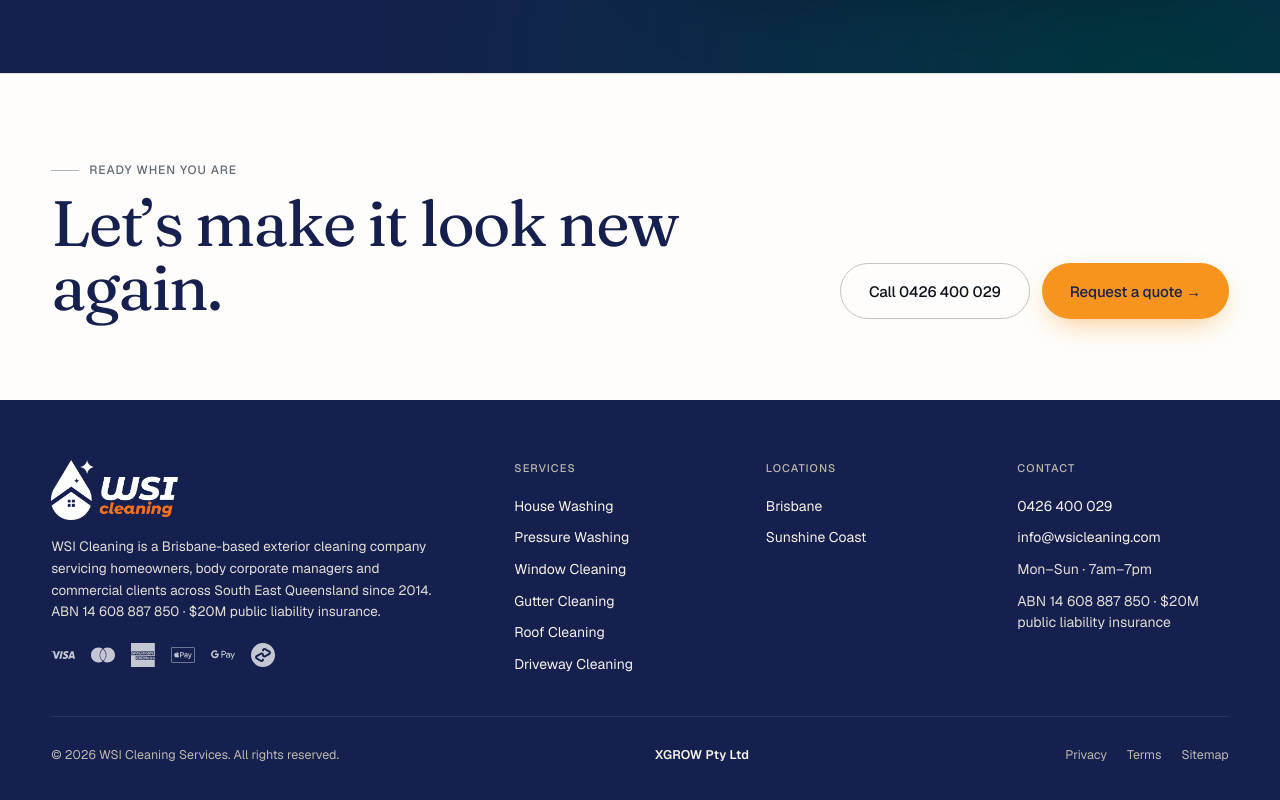
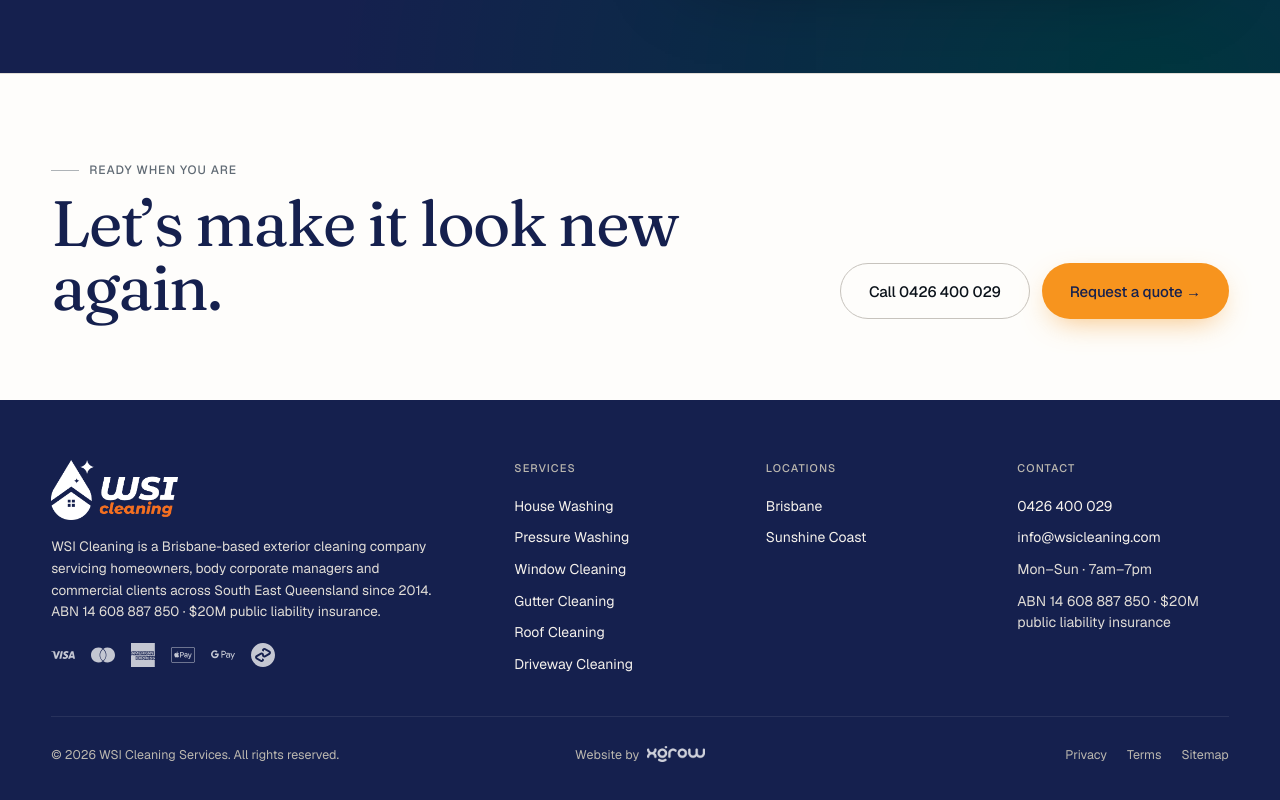
Before and after one commit to matt-xgrow/WSI-website1, a Next.js app: page / in a window 1280 px wide. Shown: the part 8831-9631 px from the top of the page. Built offline with nearby package versions, Linux system fonts and the light colour scheme; no server answers.

Commit message:
Add XGROW signature to footer (centered)

```diff
--- a/src/app/globals.css
+++ b/src/app/globals.css
@@ -1287,22 +1287,27 @@ details.faq-item > summary::marker { content: ""; }
   margin: 0 auto;
   padding: 28px 0 0;
   border-top: 1px solid oklch(1 0 0 / 0.08);
-  display: flex;
-  justify-content: space-between;
-  gap: 20px;
-  flex-wrap: wrap;
+  display: grid;
+  grid-template-columns: 1fr;
+  align-items: center;
+  gap: 16px;
   font-size: 12.5px;
   color: var(--warm-4);
 }
+.footer-bottom > * { justify-self: center; }
 .footer-bottom-links { display: flex; gap: 20px; }
 .footer-bottom-links a:hover { color: var(--warm-0); }
-.footer-credit { color: var(--warm-4); letter-spacing: 0.01em; }
-.footer-credit a {
-  color: var(--warm-2);
-  font-weight: 600;
-  transition: color 0.15s ease;
-}
-.footer-credit a:hover { color: var(--orange, #e8771e); }
+.footer-credit { display: inline-flex; align-items: center; gap: 8px; color: var(--warm-4); letter-spacing: 0.01em; }
+.footer-credit a { display: inline-flex; align-items: center; opacity: 0.8; transition: opacity 0.15s ease; }
+.footer-credit a:hover { opacity: 1; }
+.footer-credit img { height: 16px; width: auto; }
+
+@media (min-width: 720px) {
+  .footer-bottom { grid-template-columns: minmax(0, 1fr) auto minmax(0, 1fr); column-gap: 20px; }
+  .footer-bottom > :first-child { justify-self: start; }
+  .footer-bottom > :nth-child(2) { justify-self: center; }
+  .footer-bottom > :last-child { justify-self: end; }
+}
 
 /* ── Sticky CTA ─────────────────────────────────────────────────────────── */
 
--- a/src/components/site/footer.tsx
+++ b/src/components/site/footer.tsx
@@ -134,8 +134,14 @@ export function Footer() {
             © {new Date().getFullYear()} {site.legalName}. All rights reserved.
           </span>
           <span className="footer-credit">
-            <a href="https://xgrow.com.au" target="_blank" rel="noopener">
-              XGROW Pty Ltd
+            <span>Website by</span>
+            <a
+              href="https://www.xgrow.com.au"
+              target="_blank"
+              rel="noopener"
+              aria-label="XGROW — Business Automation & Marketing"
+            >
+              <img src="/xgrow-logo-white.png" alt="XGROW" width="158" height="44" />
             </a>
           </span>
           <div className="footer-bottom-links">
```
Also changed, not shown: public/xgrow-logo-white.png (added).
